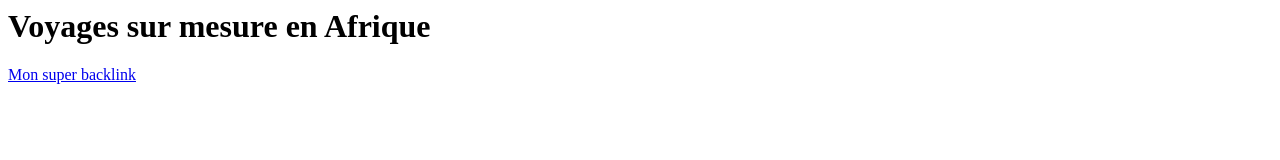
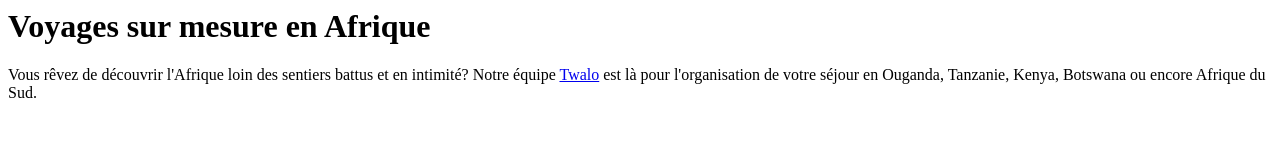
Before and after one commit to leug59/twalo, a plain HTML site: page index.html in a window 1280 px wide. Drawn offline with Linux system fonts and the light colour scheme.

Commit message:
Update index.html

```diff
--- a/index.html
+++ b/index.html
@@ -1,3 +1,4 @@
 <h1>Voyages sur mesure en Afrique</h1>
 
-<a href=’’https://monsite.fr’’>Mon super backlink</a>
+Vous rêvez de découvrir l'Afrique loin des sentiers battus et en intimité?
+Notre équipe <a href="https://www.twalo.fr">Twalo</a> est là pour l'organisation de votre séjour en Ouganda, Tanzanie, Kenya, Botswana ou encore Afrique du Sud.
```
